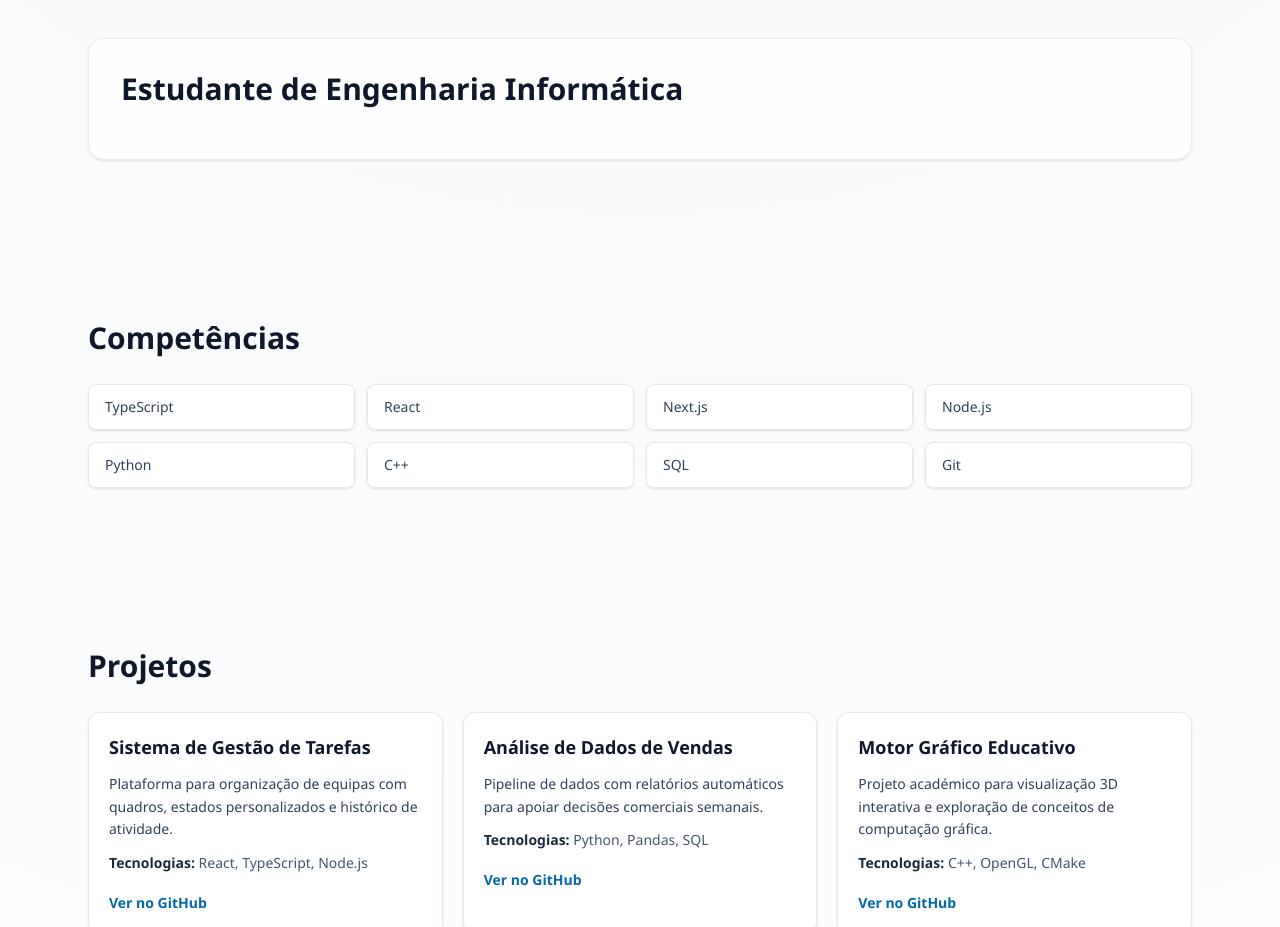
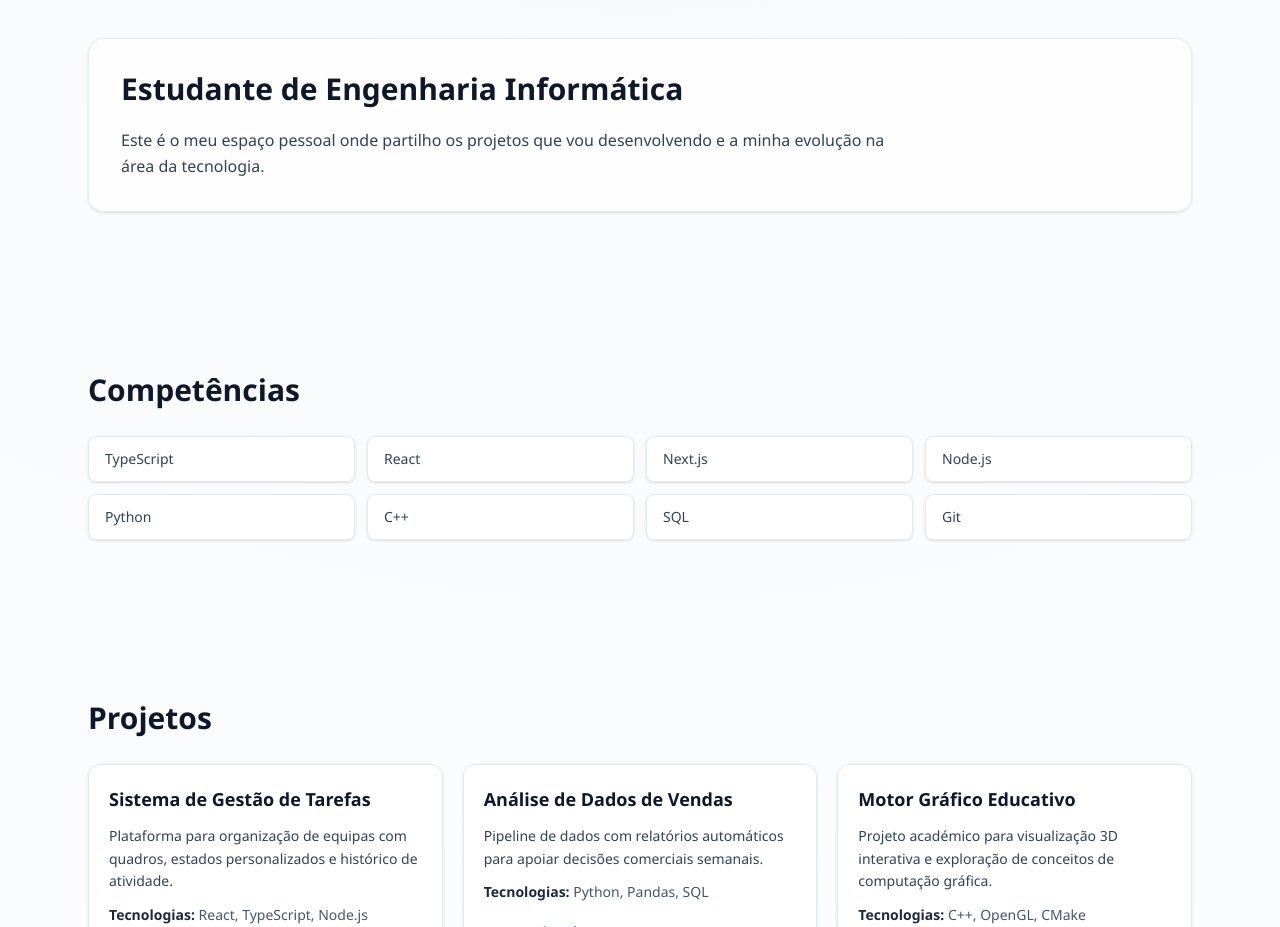
Before and after one commit to luisdiogo15/portfolio-oficial, a Next.js app: page / in a window 1280 px wide. Shown: the part 800-1727 px from the top of the page. Built offline with nearby package versions, Linux system fonts and the light colour scheme; no server answers.

Commit message:
update textos portfolio

```diff
--- a/app/data/siteContent.ts
+++ b/app/data/siteContent.ts
@@ -23,7 +23,7 @@ export const siteContent = {
   },
   sobre: {
     titulo: "Estudante de Engenharia Informática",
-    descricao: "Este é o meu espaço pessoal onde partilho os projetos que vou desenvolvendo e a minha evolução na área da tecnologia.",
+    conteudo: "Este é o meu espaço pessoal onde partilho os projetos que vou desenvolvendo e a minha evolução na área da tecnologia.",
   },
   skills: {
     titulo: "Competências",
```
